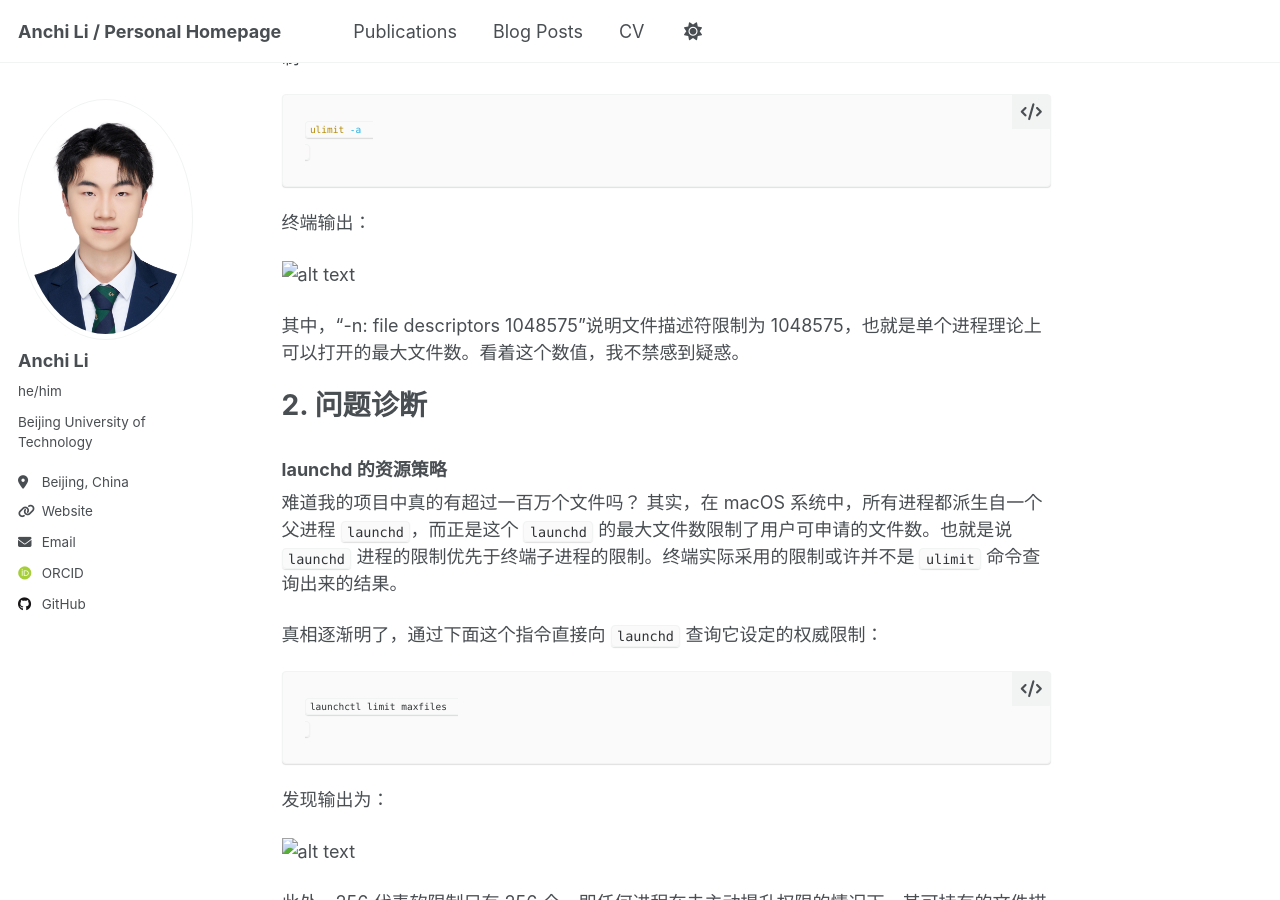
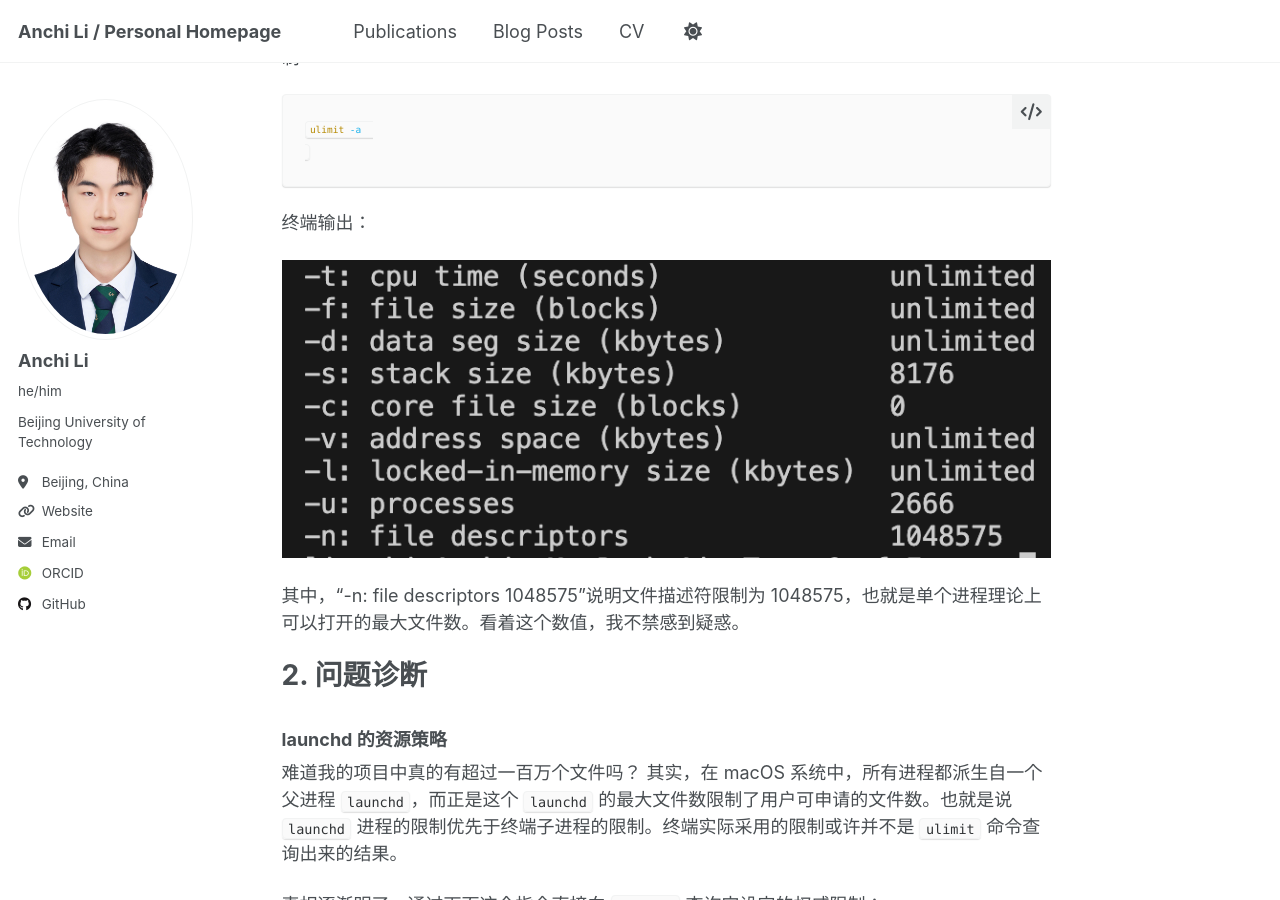
Before and after one commit to l1anch1/l1anch1.github.io, a Jekyll site: the page built from _posts/2025-6-15-EMFILE-Issues-Analysis.md, in a window 1280 px wide and 900 px high, scrolled down 934 px. Built offline with Jekyll 4.4.1, drawn with Linux system fonts in a browser that asks for light colours; some web fonts are replaced.

Commit message:
update cv

```diff
--- a/_posts/2025-6-15-EMFILE-Issues-Analysis.md
+++ b/_posts/2025-6-15-EMFILE-Issues-Analysis.md
@@ -37,7 +37,7 @@ ulimit -a
 
 终端输出：
 
-![alt text](../assets/my_blog_images/20250615-1.png)
+![alt text](../../../assets/my_blog_images/20250615-1.png)
 
 其中，“-n: file descriptors 1048575”说明文件描述符限制为 1048575，也就是单个进程理论上可以打开的最大文件数。看着这个数值，我不禁感到疑惑。
 
@@ -57,7 +57,7 @@ launchctl limit maxfiles
 发现输出为：
 
 
-![alt text](../assets/my_blog_images/20250615-2.png)
+![alt text](../../../assets/my_blog_images/20250615-2.png)
 
 此处，256 代表软限制只有 256 个，即任何进程在未主动提升权限的情况下，其可持有的文件描述符数量不能超过 256。`unlimited` 代表硬限制（软限制可以被提升到的理论上限）是无限的。
 
```
Also changed, not shown: _pages/cv.md (+3 -1 lines).
